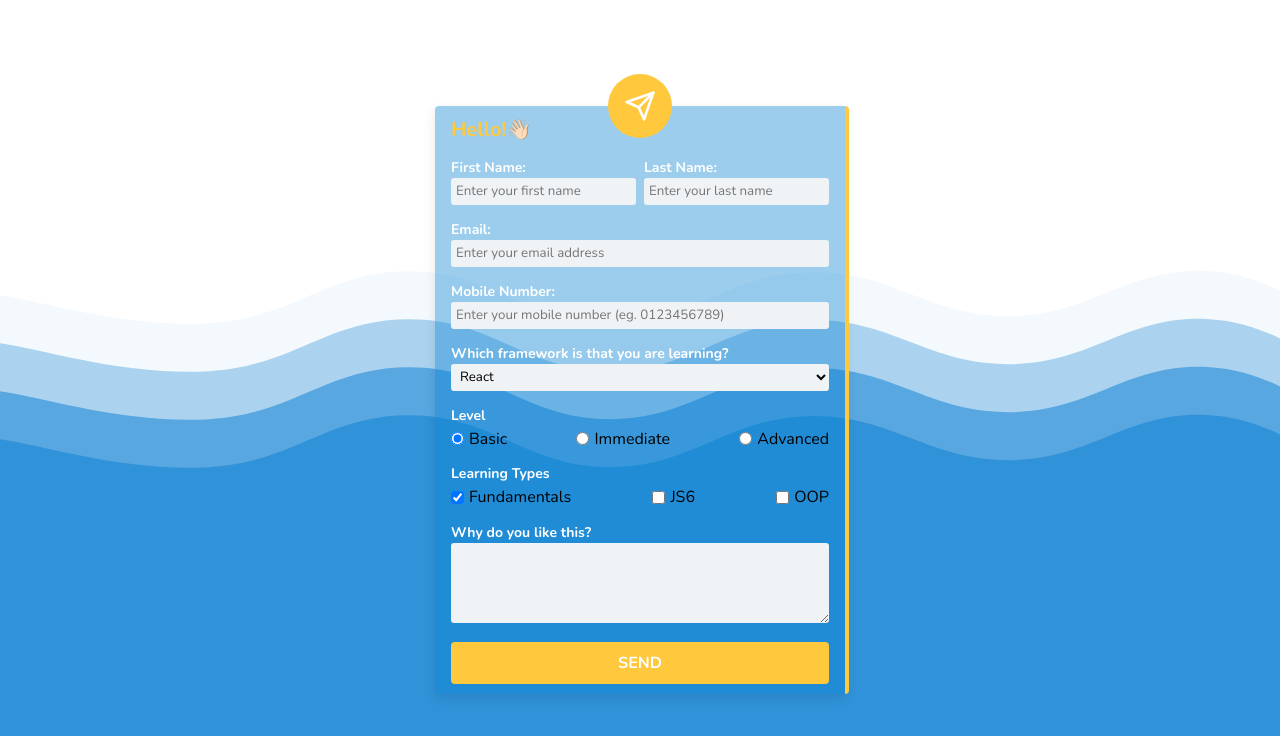
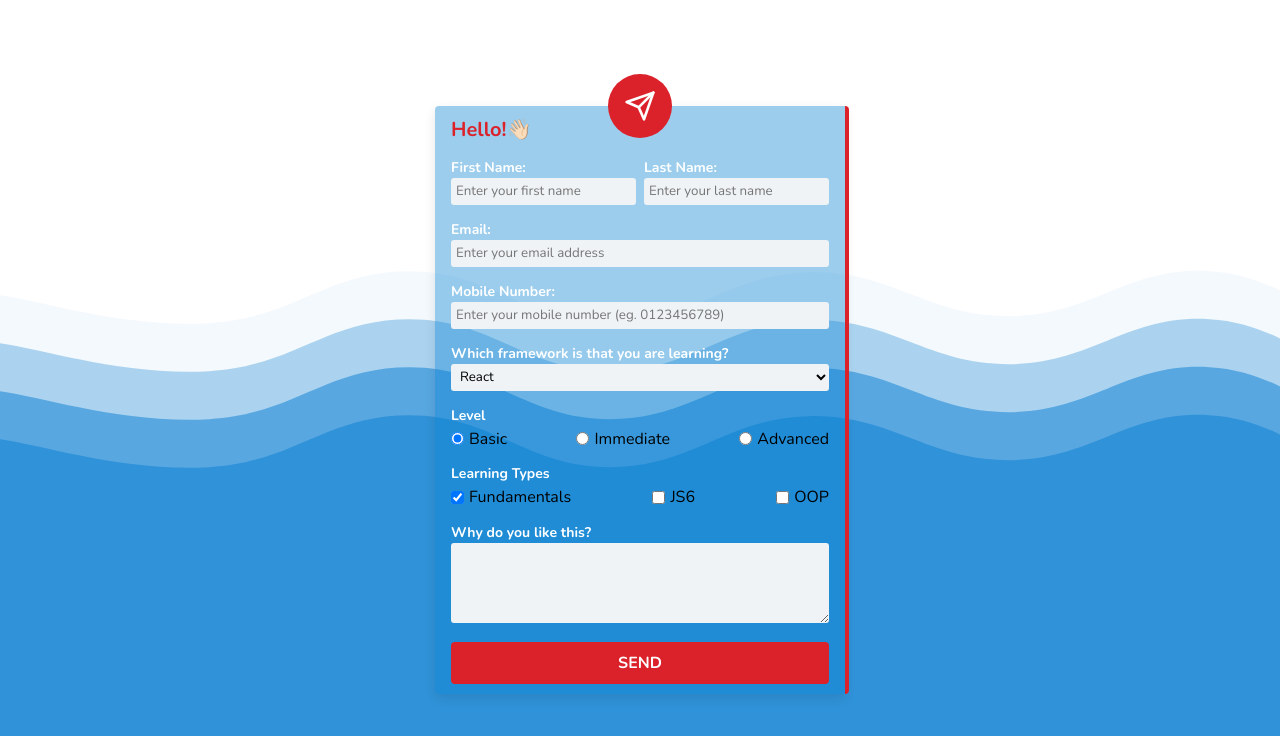
Before and after one commit to burmesesadboi/compass-assignment1, a React (Vite) app: page / in a window 1280 px wide. Shown: the top 736 px of the page. Built offline with nearby package versions, Linux system fonts and the light colour scheme.

Commit message:
final commit

```diff
--- a/src/form/Form.css
+++ b/src/form/Form.css
@@ -80,13 +80,16 @@
   font-weight: bold;
 }
 
+.button:focus {
+  outline-color: var(--secondary);
+}
+
 input,
 textarea,
 select {
   background: var(--white-light);
   border: none;
   border-radius: 3px;
-  outline-color: var(--primary-clr);
   width: 100%;
   padding: 2px 5px;
   outline: none;
--- a/src/index.css
+++ b/src/index.css
@@ -3,7 +3,7 @@
 :root {
   --primary-clr: hsl(204, 92%, 60%);
   --primary-clr-4: hsl(204, 92%, 43%, 0.4);
-  --secondary: hsl(43, 100%, 62%);
+  --secondary: #db222a;
   --black: hsl(0, 0%, 0%);
   --white: hsl(100, 100%, 100%);
   --white-light: hsl(203, 29%, 95%);
```
